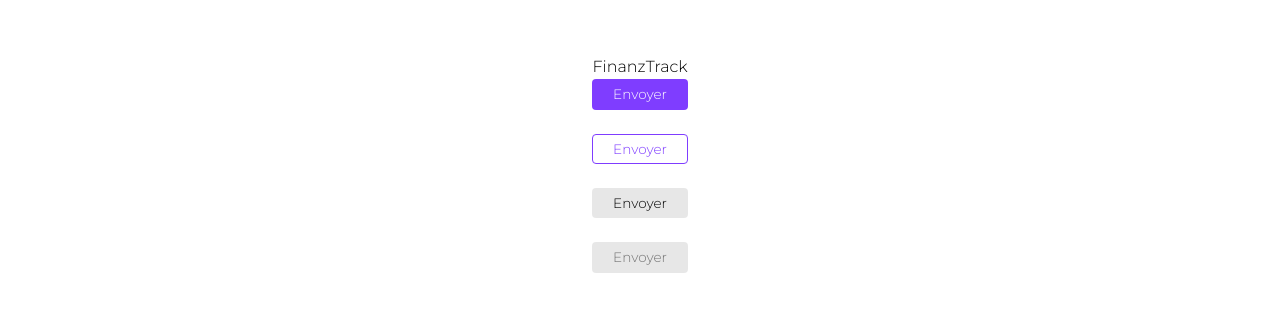
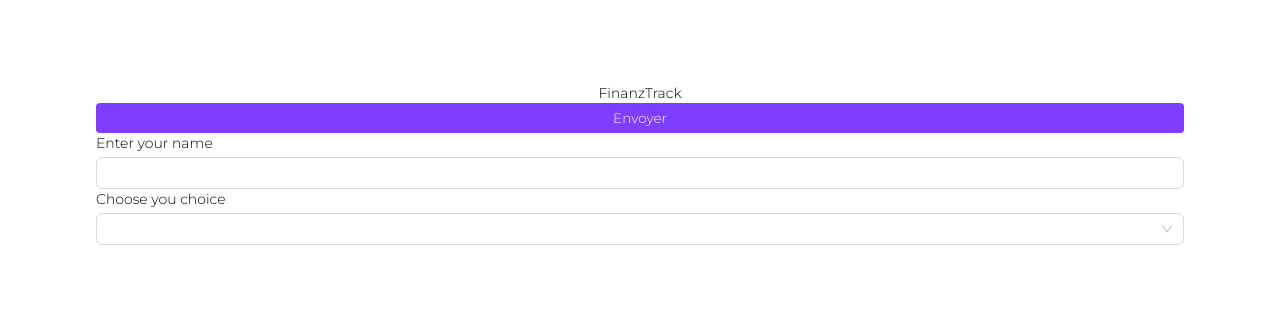
Before and after one commit to CREDO23/finanzTrack-fr, a Next.js app: page / in a window 1280 px wide. Shown: the part 236-548 px from the top of the page. Built offline with nearby package versions, Linux system fonts and the light colour scheme.

Commit message:
desing: add inputs and selects components

```diff
--- a/package.json
+++ b/package.json
@@ -12,7 +12,8 @@
     "antd": "^5.10.2",
     "next": "13.5.6",
     "react": "^18",
-    "react-dom": "^18"
+    "react-dom": "^18",
+    "react-icons": "^4.11.0"
   },
   "devDependencies": {
     "@types/node": "^20",
--- a/src/app/globals.css
+++ b/src/app/globals.css
@@ -25,9 +25,8 @@ html {
   padding: .25rem 1.25rem;
   font-size: .85rem;
   border : solid 1px transparent;
-}
-.btn.block{
-  width: 100%;
+  min-width: 6.25rem;
+  min-height: 1.85rem;
 }
 .btn:disabled{
   color: rgba(0, 0, 0, 0.5);
--- a/src/app/page.tsx
+++ b/src/app/page.tsx
@@ -1,17 +1,15 @@
 import Button from "@/components/shared/button"
+import Input from "@/components/shared/input"
+import Select from "@/components/shared/select"
 export default function Home() {
 
 
   return (
-    <main className="flex font-light min-h-screen flex-col items-center justify-center p-24">
+    <main className="flex font-light text-sm min-h-screen flex-col items-center justify-center p-24">
       <h4 className=" ">FinanzTrack</h4>
-      <Button type="primary">Envoyer</Button>
-      <br />
-      <Button type="secondary">Envoyer</Button>
-      <br />
-      <Button >Envoyer</Button>
-      <br />
-      <Button disabled>Envoyer</Button>
+      <Button block type="primary">Envoyer</Button>
+      <Input label={"Enter your name"}/>
+      <Select label={"Choose you choice"} options={[{label : 'Thierry', value : 'thierry'}, {label : 'Credo', value : 'credo'}]}/>
     </main>
   )
 }
--- a/src/components/shared/button/index.tsx
+++ b/src/components/shared/button/index.tsx
@@ -1,37 +1,26 @@
-import { Button as Btn, ConfigProvider } from "antd";
+import { LiaSpinnerSolid } from 'react-icons/lia';
+
+const Spinner = () => <span className=' animate-spin'> <LiaSpinnerSolid /></span>;
 
 export default function Button(props: BtnProps): JSX.Element {
   const {
     disabled = false,
     children,
     loading = false,
-    danger = false,
     block = false,
-    type ="",
+    type = '',
     onClick,
-    htmlType = "submit"
+    htmlType = 'submit',
   } = props;
 
-  // return (
-  //     <Btn
-  //       className="flex uppercase text-sm items-center justify-center "
-  //       style={
-  //         type === "primary" && !ghost ? { background: "#7F3DFF" } : undefined
-  //       }
-  //       type={type}
-  //       size={size}
-  //       block={block}
-  //       icon={icon}
-  //       onClick={onClick}
-  //       ghost={ghost}
-  //       disabled={disabled}
-  //       loading={loading}
-  //       danger={danger}
-  //       shape={shape}
-  //       htmlType={htmlType}
-  //     >
-  //       {title}
-  //     </Btn>
-  // );
-  return <button disabled={disabled} className={`btn ${!disabled && type}`} type={htmlType}>{children}</button>
+  return (
+    <button
+      onClick={onClick}
+      disabled={disabled || loading}
+      className={`btn ${!disabled && type} ${block && ' w-full'} flex items-center justify-center `}
+      type={htmlType}
+    >
+      {loading ? <Spinner /> : children}
+    </button>
+  );
 }
--- a/src/components/shared/input/index.tsx
+++ b/src/components/shared/input/index.tsx
@@ -33,7 +33,7 @@ export default function Input(props: InputProps): JSX.Element {
     <ConfigProvider
       theme={{
         token: {
-          colorPrimary: "#ff5722",
+          colorPrimary: "#7F3DFF",
           colorError: "#FE4D4F",
         },
       }}
--- a/src/components/shared/select/index.tsx
+++ b/src/components/shared/select/index.tsx
@@ -16,7 +16,7 @@ export default function Select({
     <ConfigProvider
       theme={{
         token: {
-          colorPrimary: "#ff5722",
+          colorPrimary: "#7F3DFF",
           colorError: "#FE4D4F",
         },
       }}
```
Also changed, not shown: src/@types/desing.d.ts (renamed from src/@types/global.d.ts, +14 -2 lines), src/app/layout.tsx (+10 -10 lines), 1 other file (tests, documents, lock files or other folders).
